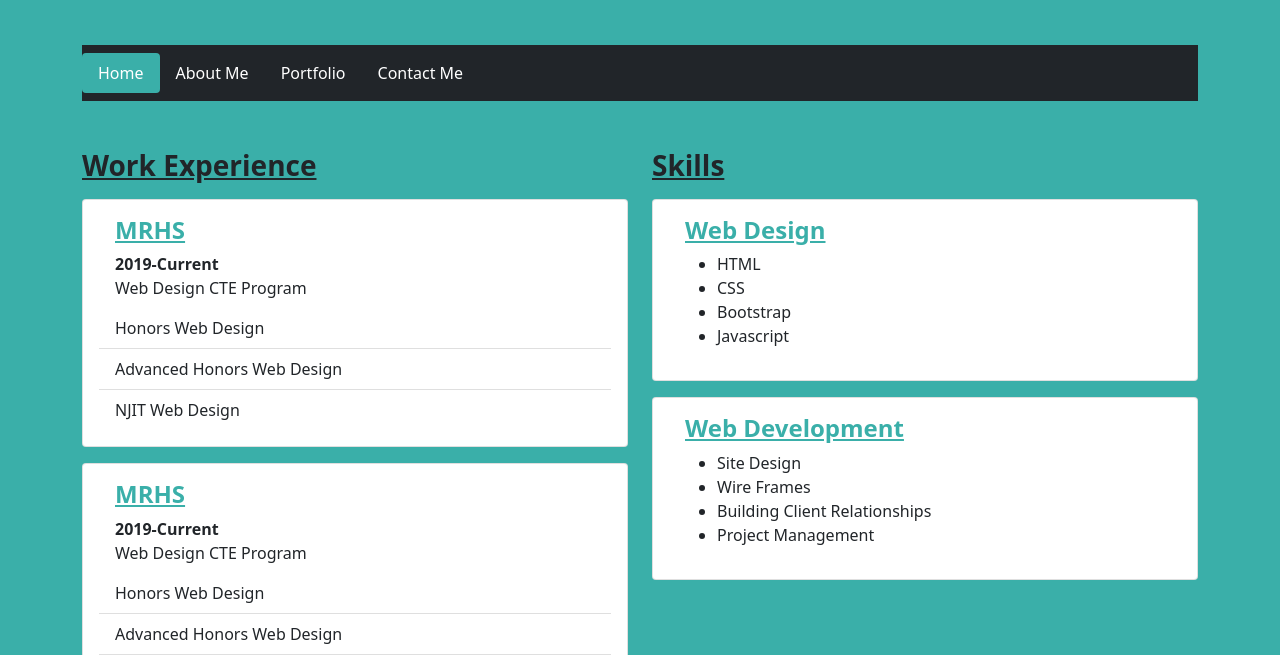
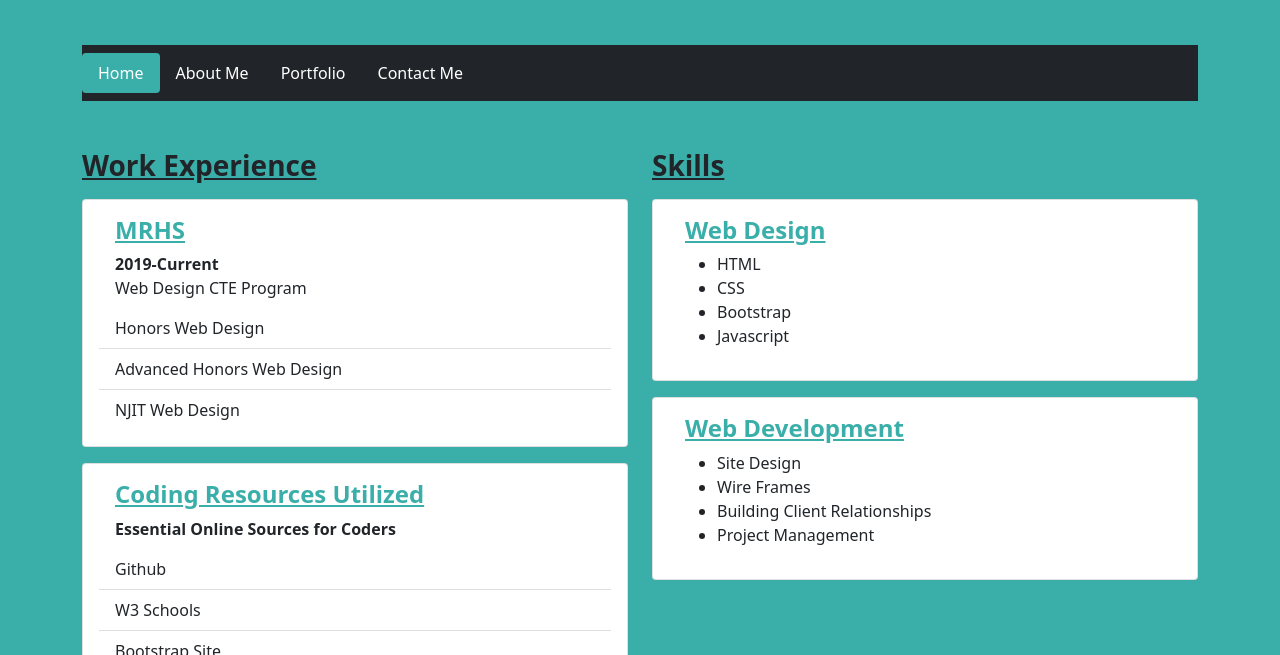
Before and after one commit to hayleyg523/Portfolio, a plain HTML site: page index.html in a window 1280 px wide. Shown: the part 297-952 px from the top of the page. Drawn offline with nearby package versions, Linux system fonts and the light colour scheme.

Commit message:
Content change on index
Changed the context in one of the repetitive boxes on the index.html page

```diff
--- a/index.html
+++ b/index.html
@@ -65,14 +65,13 @@
         <div class="card mb-3">
           <div class="card-body">
             <div class="mx-3">
-              <h4 class="color">MRHS</h4>
-              <div><strong>2019-Current</strong></div>
-              Web Design CTE Program
+              <h4 class="color">Coding Resources Utilized</h4>
+              <div><strong>Essential Online Sources for Coders</strong></div>
             </div>
             <ul class="list-group list-group-flush mt-2">
-              <li class="list-group-item">Honors Web Design</li>
-              <li class="list-group-item">Advanced Honors Web Design</li>
-              <li class="list-group-item">NJIT Web Design</li>
+              <li class="list-group-item">Github</li>
+              <li class="list-group-item">W3 Schools</li>
+              <li class="list-group-item">Bootstrap Site</li>
             </ul>
           </div>
         </div>
```
